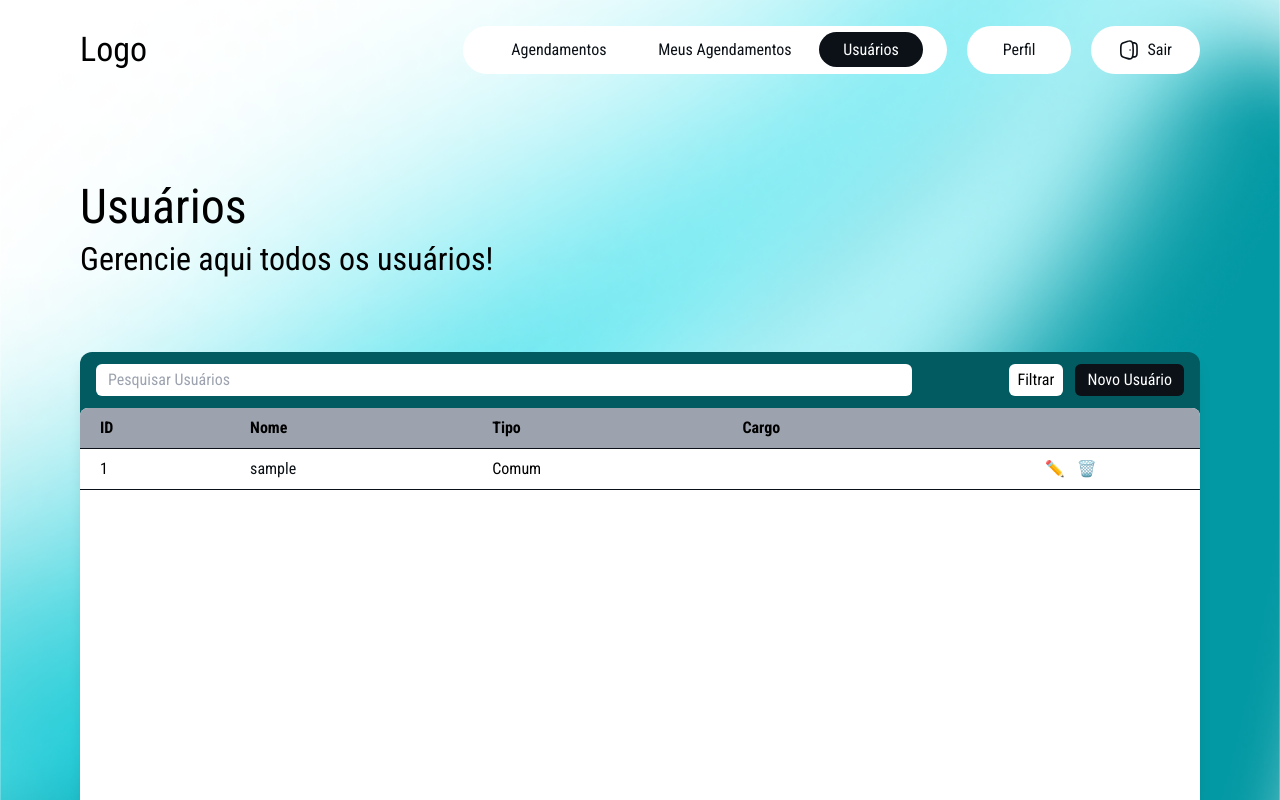
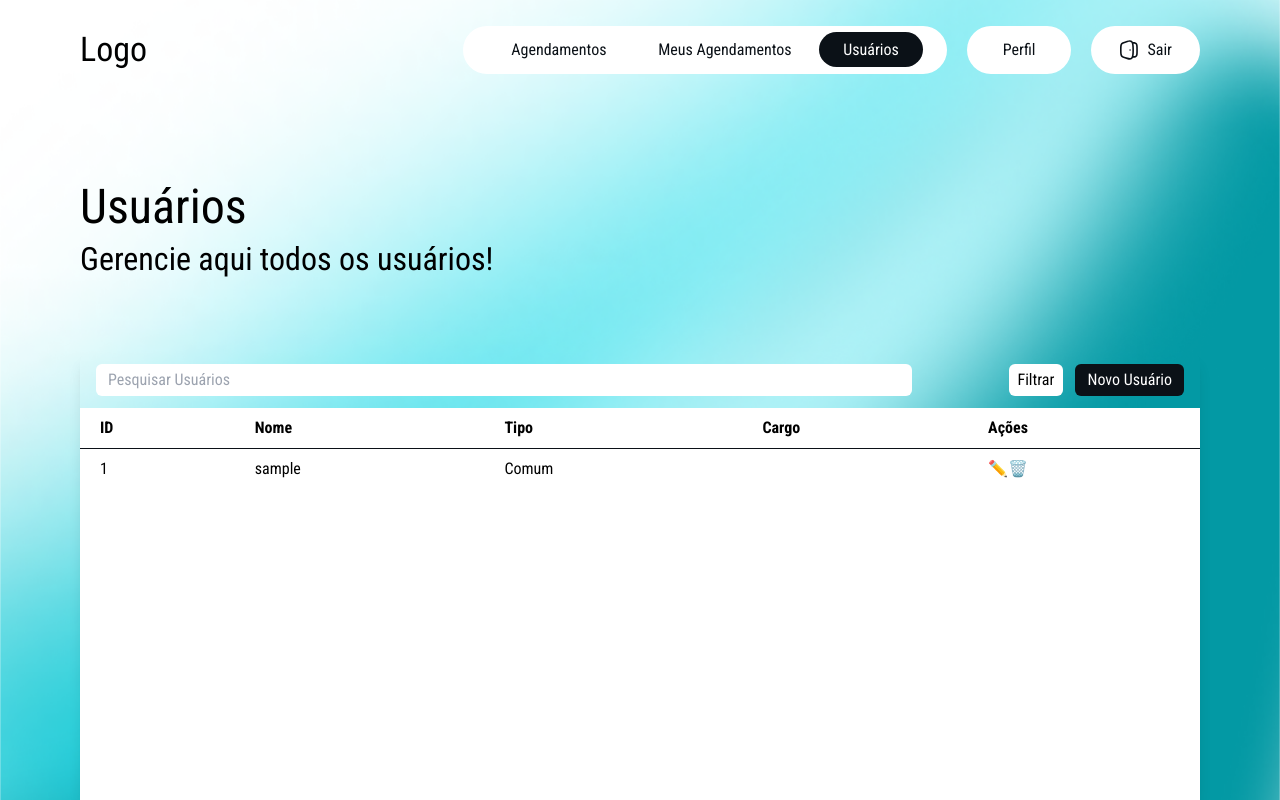
Before and after one commit to MariaLuizaMb/Sistema-de-Agendamento, a Django app: page /usuarios/ in a window 1280 px wide. Run offline with Django 5.2, Linux system fonts and the light colour scheme; the visitor is signed in with stand-in values (Sample User, id 1); data comes from the database, SQL or seed files in the repository.

Commit message:
Update file

```diff
--- a/templates/admin/index_adm.html
+++ b/templates/admin/index_adm.html
@@ -15,7 +15,7 @@
 
     <!-- painel fixo no fim da página com altura específica (ajuste h-96 conforme necessário) -->
     <div id="agendamentosPanel" class="fixed left-0 right-0 bottom-0 px-20 z-40">
-        <div class="mx-auto w-full bg-blue-900 rounded-t-xl shadow-lg flex flex-col overflow-hidden" style=" height:28rem; ">
+        <div class="mx-auto w-full bg-blue-0 rounded-t-xl shadow-xl flex flex-col overflow-hidden" style=" height:28rem; ">
             <!-- barra de pesquisa / filtro / botão: não rola -->
             <div class="px-4 py-3 flex items-center gap-4 flex-none">
                 <form class="flex w-full items-center justify-between" method="get" >
@@ -47,9 +47,9 @@
 
             <!-- container da tabela com scroll interno -->
             <div class="flex-1 bg-white  overflow-hidden rounded-t-lg">
-                <div class="h-full overflow-y-auto">
+                <div class="h-full overflow-y-auto px-7">
                     <table class="min-w-full">
-                        <thead class="bg-gray-400 sticky top-0">
+                        <thead class="bg-white sticky top-0">
                             <tr class="border-b border-darkBlue-900">
                                 <th class="text-left px-5 py-2">ID</th>
                                 <th class="text-left px-5 py-2">Nome</th>
@@ -62,9 +62,9 @@
                         </thead>
                         <tbody>
                             {% for agendamento in agendamentos %}
-                            <tr class="border-b border-darkBlue-900 hover:bg-blue-100">
+                            <tr class=" border-b border-white hover:bg-blue-900 hover:text-white">
                                 <td class="px-5 py-2">{{ agendamento.codigo_agendamento }}</td>
-                                <td class="px-5 py-2 cursor-pointer text-darkBlue-900 hover:underline"
+                                <td class="px-5 py-2 cursor-pointer hover:underline"
                                     onclick="abrirDetalhesAgendamento('{{ agendamento.id }}')"
                                     data-id="{{ agendamento.id }}">
                                     {{ agendamento.nome }}
--- a/templates/admin/usuarios_admin.html
+++ b/templates/admin/usuarios_admin.html
@@ -15,7 +15,7 @@
 
     <!-- painel fixo no fim da página com altura específica (ajuste h-96 conforme necessário) -->
     <div id="agendamentosPanel" class="fixed left-0 right-0 bottom-0 px-20 z-40">
-        <div class="mx-auto w-full bg-blue-900 rounded-t-xl shadow-lg flex flex-col overflow-hidden" style=" height:28rem; ">
+        <div class="mx-auto w-full  bg-blue-0 rounded-t-xl shadow-lg flex flex-col overflow-hidden " style=" height:28rem; ">
             <!-- barra de pesquisa / filtro / botão: não rola -->
             <div class="px-4 py-3 flex items-center gap-4 flex-none">
                 <form class="flex w-full items-center justify-between" method="get" >
@@ -45,30 +45,30 @@
             </div>
 
             <!-- container da tabela com scroll interno -->
-            <div class="flex-1 bg-white  overflow-hidden rounded-t-lg">
-                <div class="h-full overflow-y-auto">
-                    <table class="min-w-full">
-                        <thead class="bg-gray-400 sticky top-0">
-                            <tr class="border-b border-darkBlue-900">
+            <div class="flex-1 bg-white rounded-t-xl" style="overflow:visible;">
+                <div class="h-full overflow-y-auto px-7">
+                    <table class="min-w-full" >
+                        <thead class="bg-white sticky top-0 px-2">
+                            <tr class=" border-b border-darkBlue-900 ">
                                 <th class="text-left px-5 py-2">ID</th>
                                 <th class="text-left px-5 py-2">Nome</th>
                                 <th class="text-left px-5 py-2">Tipo</th>
                                 <th class="text-left px-5 py-2">Cargo</th>
-                                <th class="text-left px-5 py-2"></th>
+                                <th class="text-left px-5 py-2 ">Ações</th>
                             </tr>
                         </thead>
                         <tbody>
                             {% for usuario in usuarios %}
-                            <tr class="border-b border-darkBlue-900 hover:bg-blue-100">
-                                <td class="px-5 py-2">{{ usuario.id }}</td>
-                                <td class="px-5 py-2 cursor-pointer text-darkBlue-900 hover:underline"
+                            <tr class=" hover:bg-blue-800 hover:text-white">
+                                <td class="px-5 py-2 ">{{ usuario.id }}</td>
+                                <td class="px-5 py-2 cursor-pointer hover:underline "
                                     onclick="abrirDetalhesUsuario('{{ usuario.username }}')"
                                     data-id="{{ usuario.username }}">
                                     {{ usuario.username }}
                                 </td>
                                 <td class="px-5 py-2">{{ usuario.tipo_usuario }}</td>
                                 <td class="px-5 py-2">{{ usuario.cargo }}</td>
-                                <td class="px-5 py-2 flex gap-3 justify-center">
+                                <td class="px-5 py-2 flex rounded-r-xl">
                                 <button onclick="abrirModalEditar('{{ usuario.id }}')"
                                         class=" hover:underline duration-200">
                                     ✏️
@@ -90,30 +90,6 @@
             </div>
         </div>
     </div>
-    <div id="modalEditar" class="hidden fixed inset-0 bg-black bg-opacity-50 items-center justify-center z-50">
-    <div class="bg-white rounded-lg p-6 w-1/3 shadow-lg">
-        <h3 class="text-xl font-semibold mb-4">Editar Usuário</h3>
-        <form id="formEditar">
-            {% csrf_token %}
-            <input type="hidden" id="editId">
-            <div class="mb-3">
-                <label>Nome:</label>
-                <input type="text" id="editNome" class="w-full border rounded px-2 py-1">
-            </div>
-            <div class="mb-3">
-                <label>Tipo:</label>
-                <input type="text" id="editTipo" class="w-full border rounded px-2 py-1">
-            </div>
-            <div class="mb-3">
-                <label>Cargo:</label>
-                <input type="text" id="editCargo" class="w-full border rounded px-2 py-1">
-            </div>
-            <div class="flex justify-end gap-2 mt-4">
-                <button type="button" onclick="fecharModalEditar()" class="bg-gray-300 px-3 py-1 rounded">Cancelar</button>
-                <button type="submit" class="bg-blue-600 text-white px-3 py-1 rounded">Salvar</button>
-            </div>
-        </form>
-    </div>
-</div>
+
 </div>
 {% endblock %}
```
Also changed, not shown: templates/admin/agendamentos_admin.html (+6 -6 lines).
